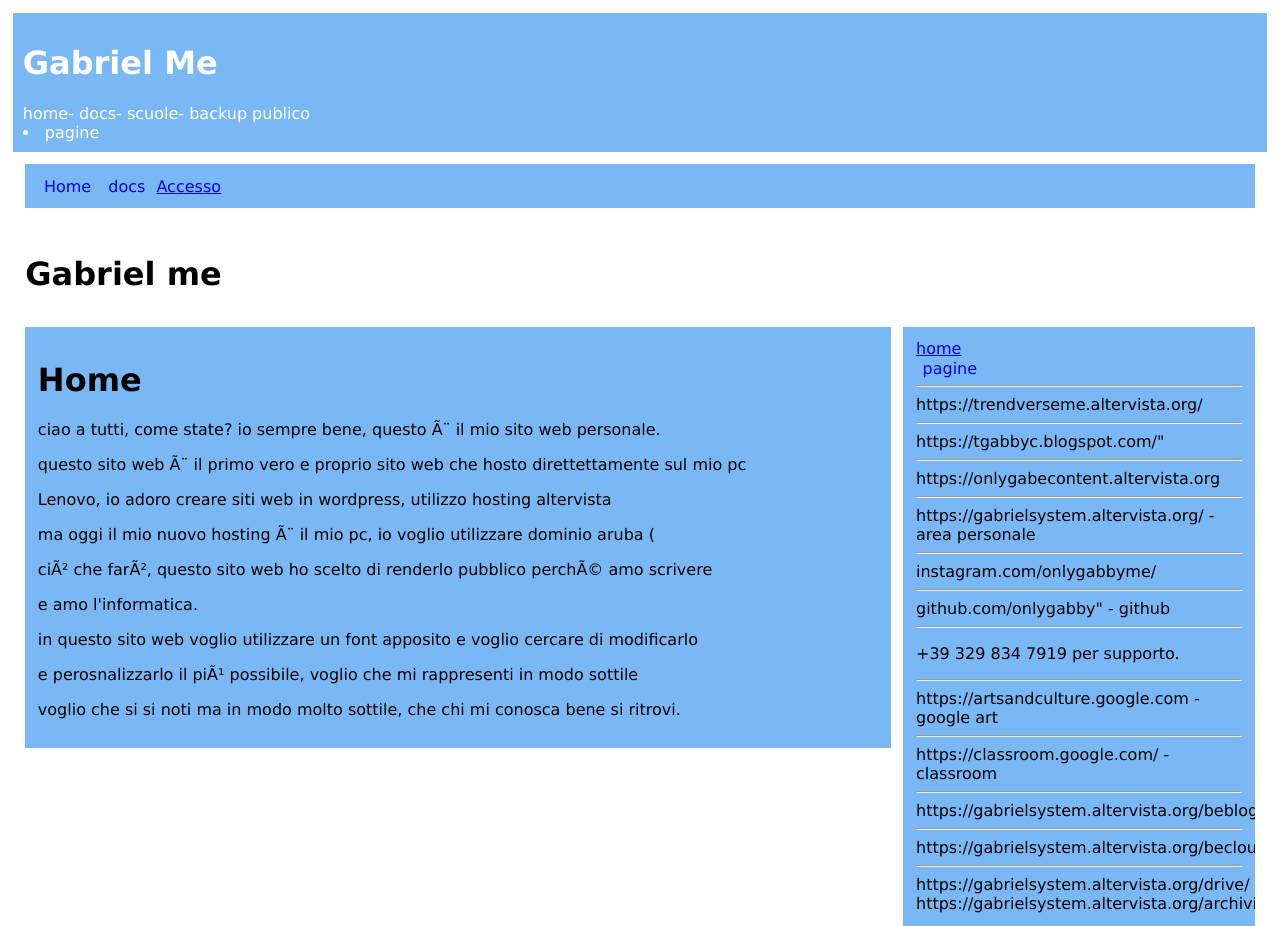
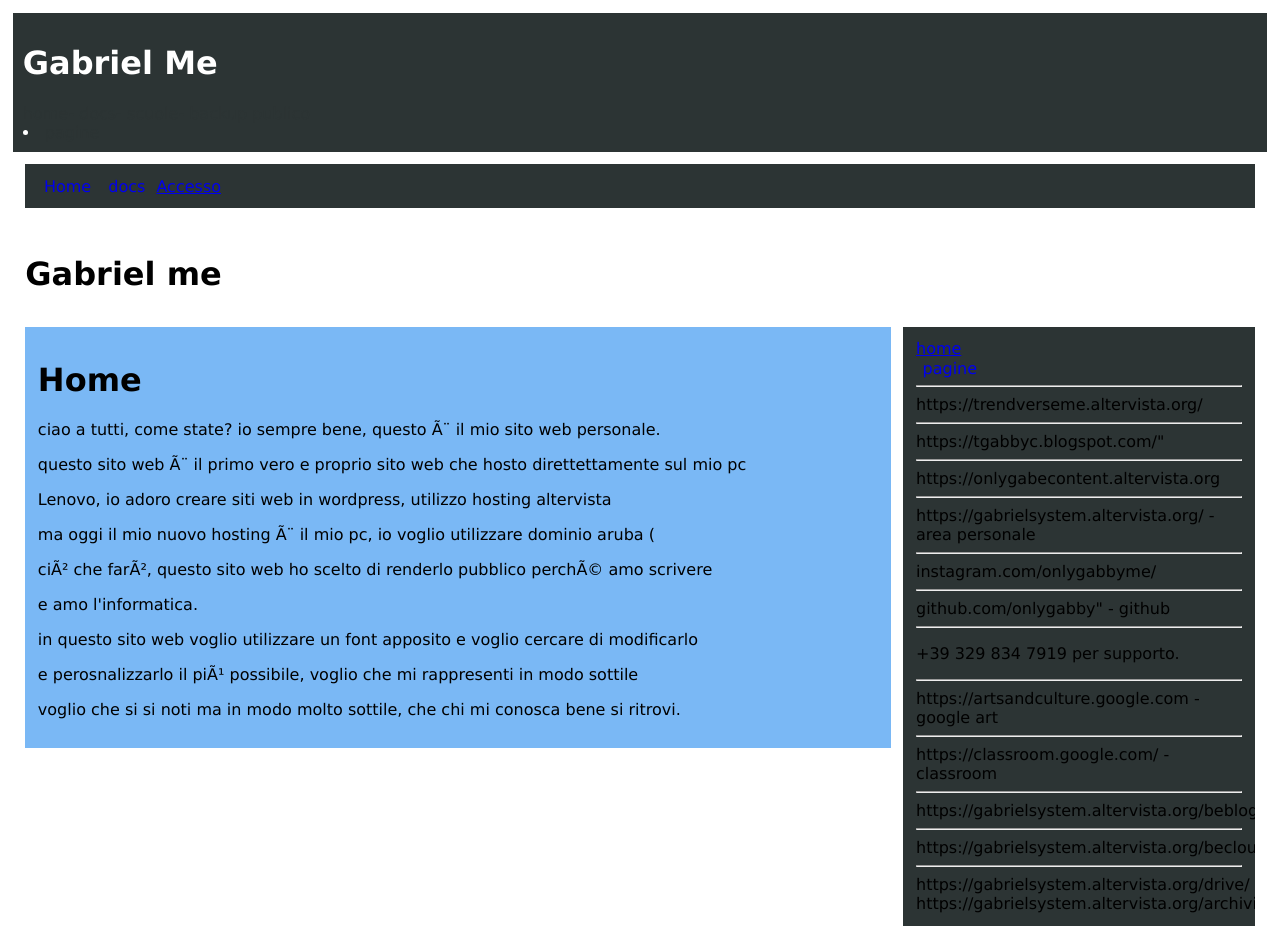
Before and after one commit to onlygabby/1987, a plain HTML site: page index.html in a window 1280 px wide. Shown: the top 926 px of the page. Drawn offline with Linux system fonts and the light colour scheme; a script that the page names is missing.

Commit message:
Update style.css

```diff
--- a/style.css
+++ b/style.css
@@ -13,7 +13,7 @@ header {
 nav {
     border: none;
     border-radius: 0px;
-    background-color: #7ab8f5;
+    background-color: #2c3434;
     margin: 1%;
     padding: 1%;
 }
@@ -30,7 +30,7 @@ aside {
     float: right;
     border: none;
     border-radius: 0px;
-    background-color: #7ab8f5;
+    background-color: #2c3434;
     margin: 0 1% 1% 1%;
     padding: 1%;
     width: 26%;
@@ -69,14 +69,14 @@ aside li a {
 
 
 .top-bar {
-  background-color: #7ab8f5;
+  background-color: #2c3434;
   color: #fff;
   padding: 10px;
   text-align: left;
 }
 
 .top-bar a {
-  color: #fff;
+  color: #2c3434;
   text-decoration: none;
   margin: 0 0px;
 }
```
